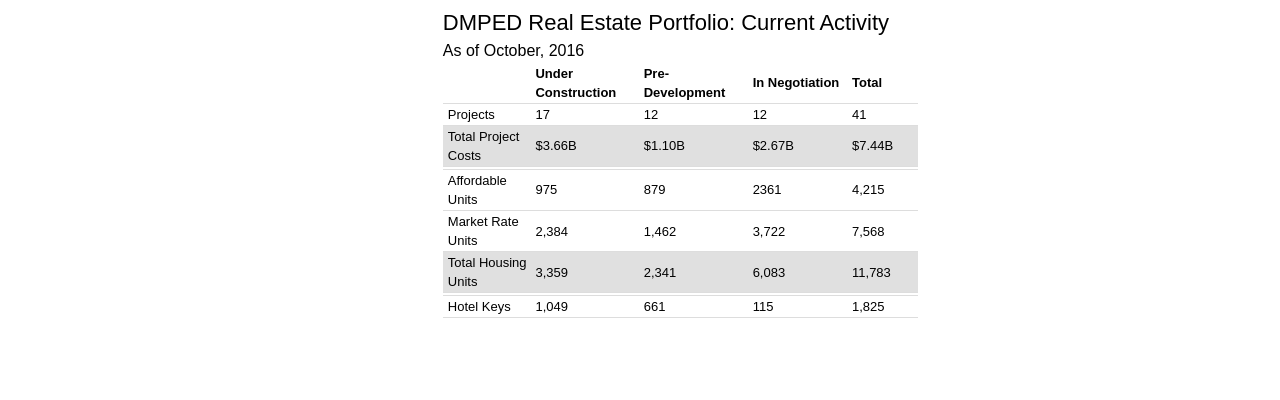
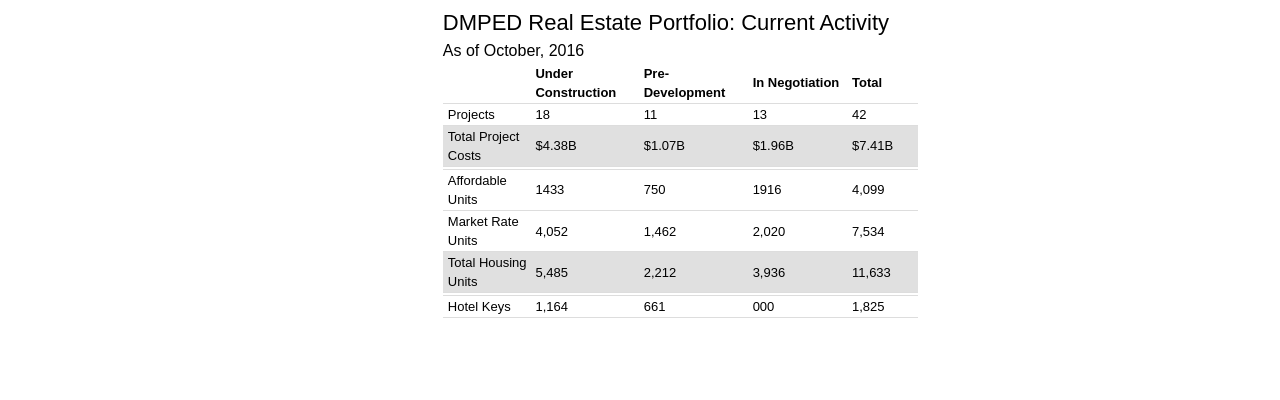
Before and after one commit to DCgov/economic-intelligence, a Jekyll site: the page built from dmped-real-estate.html, in a window 1280 px wide. Shown: the part 1139-1539 px from the top of the page. Built offline with Jekyll 4.4.1, drawn with Linux system fonts in a browser that asks for light colours; nearby versions of some CDN libraries.

Commit message:
Updating with January Affordable Housing Numbers

```diff
--- a/assets/data/affhousing-st.csv
+++ b/assets/data/affhousing-st.csv
@@ -1,5 +1,7 @@
 Project Started,Ward,Units
 Walter Reed (Developer Only),4,318
+Maple View Flats,8,114
+Benning Heights Apartments,7,148
 Town Center South,6,15
 5201 Hayes St (Deanwood Hills),7,150
 Altamont Place (Rehab),8,36
--- a/dmped-real-estate.html
+++ b/dmped-real-estate.html
@@ -48,14 +48,14 @@ title: DMPED Real Estate Development
 					<th>Pre-Development</th>
 					<th>In Negotiation</th>
 					<th>Total</th></tr>
-					<tr><td>Projects</td><td>17</td><td>12</td><td>12</td><td>41</td></tr>
-					<tr style='background-color:#E0E0E0'><td>Total Project Costs</td><td>$3.66B</td><td>$1.10B</td><td>$2.67B</td><td>$7.44B</td></tr>
+					<tr><td>Projects</td><td>18</td><td>11</td><td>13</td><td>42</td></tr>
+					<tr style='background-color:#E0E0E0'><td>Total Project Costs</td><td>$4.38B</td><td>$1.07B</td><td>$1.96B</td><td>$7.41B</td></tr>
 					<tr><td> </td><td> </td><td> </td><td> </td><td> </td></tr>
-					<tr><td>Affordable Units</td><td>975</td><td>879</td><td>2361</td><td>4,215</td></tr>
-					<tr><td>Market Rate Units</td><td>2,384</td><td>1,462</td><td>3,722</td><td>7,568</td></tr>
-					<tr style='background-color:#E0E0E0'><td>Total Housing Units</td><td>3,359</td><td>2,341</td><td>6,083</td><td>11,783</td></tr>
+					<tr><td>Affordable Units</td><td>1433</td><td>750</td><td>1916</td><td>4,099</td></tr>
+					<tr><td>Market Rate Units</td><td>4,052</td><td>1,462</td><td>2,020</td><td>7,534</td></tr>
+					<tr style='background-color:#E0E0E0'><td>Total Housing Units</td><td>5,485</td><td>2,212</td><td>3,936</td><td>11,633</td></tr>
 					<tr><td> </td><td> </td><td> </td><td> </td><td> </td></tr>
-					<tr><td>Hotel Keys</td><td>1,049</td><td>661</td><td>115</td><td>1,825</td></tr>
+					<tr><td>Hotel Keys</td><td>1,164</td><td>661</td><td>000</td><td>1,825</td></tr>
 			</tbody>
 		</table>
 	</div>
```
Also changed, not shown: affordable-production-preservation.html (+11 -11 lines), 1 other file.
